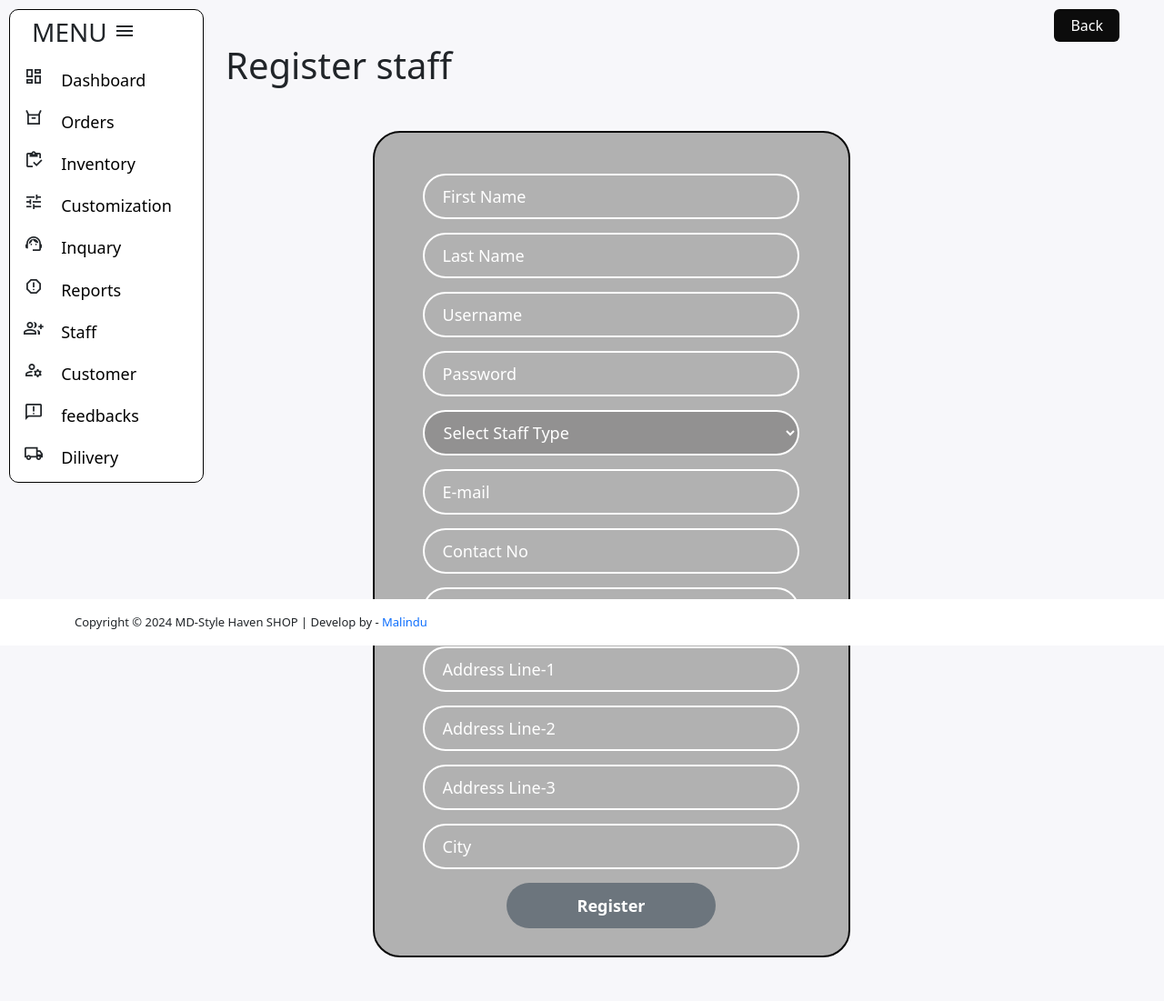
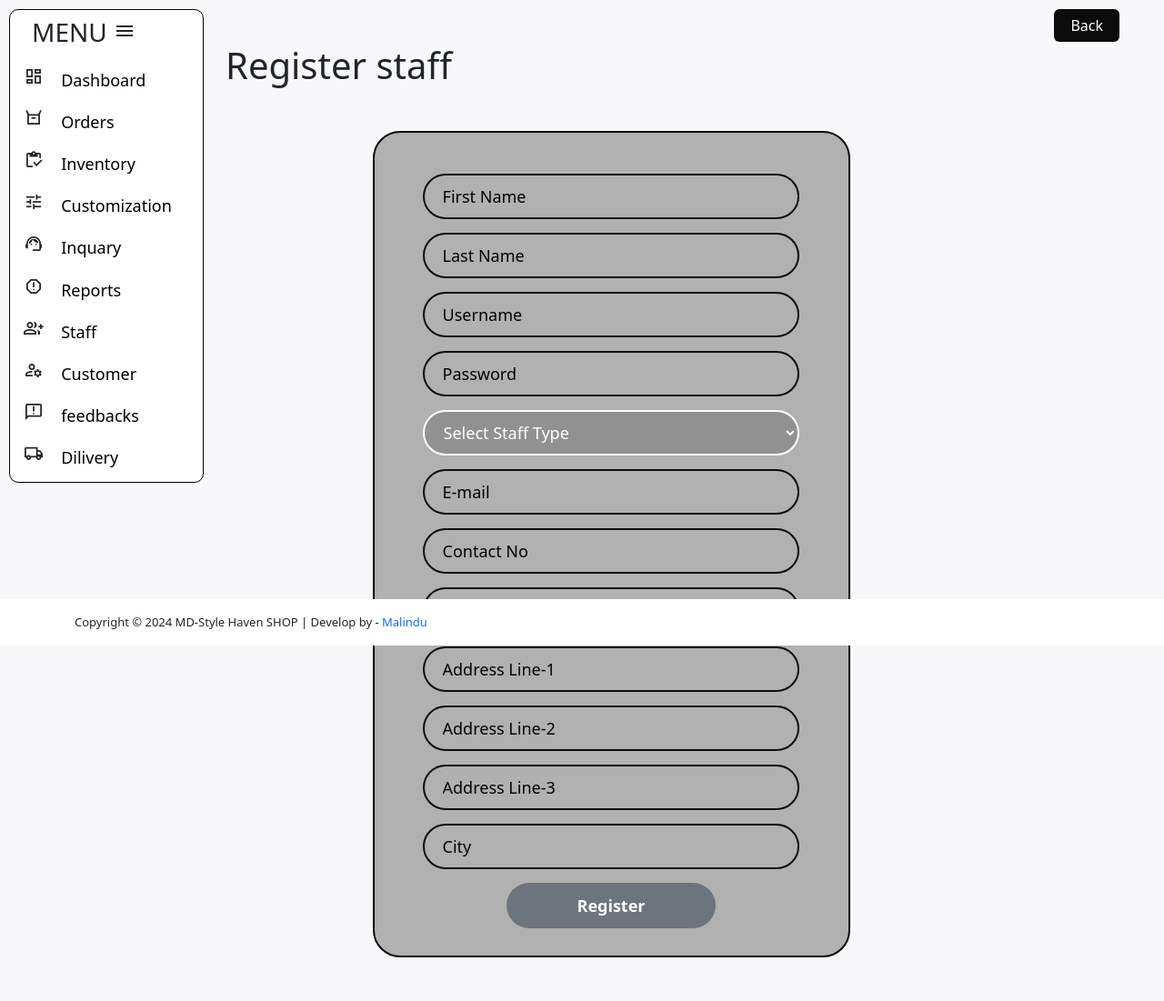
Before and after one commit to Dilakshana-Rupasinghe/MD-style-haven-shop, a PHP site: the page made by admin/user management/staff-registration.php in a window 1280 px wide. Shown: the part 90-1191 px from the top of the page at 91% size. Run offline with PHP 8.4, Linux system fonts and the light colour scheme.

Commit message:
Update back-style.css

```diff
--- a/css/back-style.css
+++ b/css/back-style.css
@@ -72,16 +72,16 @@ textarea {
     width: 90%;
     height: 100%;
     background: transparent;
-    border: 2px solid rgba(255, 255, 255);
+    border: 2px solid rgb(12, 12, 12);
     border-radius: 50px;
     font-size: 18px;
-    color: #fff;
+    color: #070707;
     padding: 20px;
 }
 
 .input-box input::placeholder,
 textarea::placeholder {
-    color: #fff;
+    color: #030303;
 }
 
 /* -------------------------------------------
```
